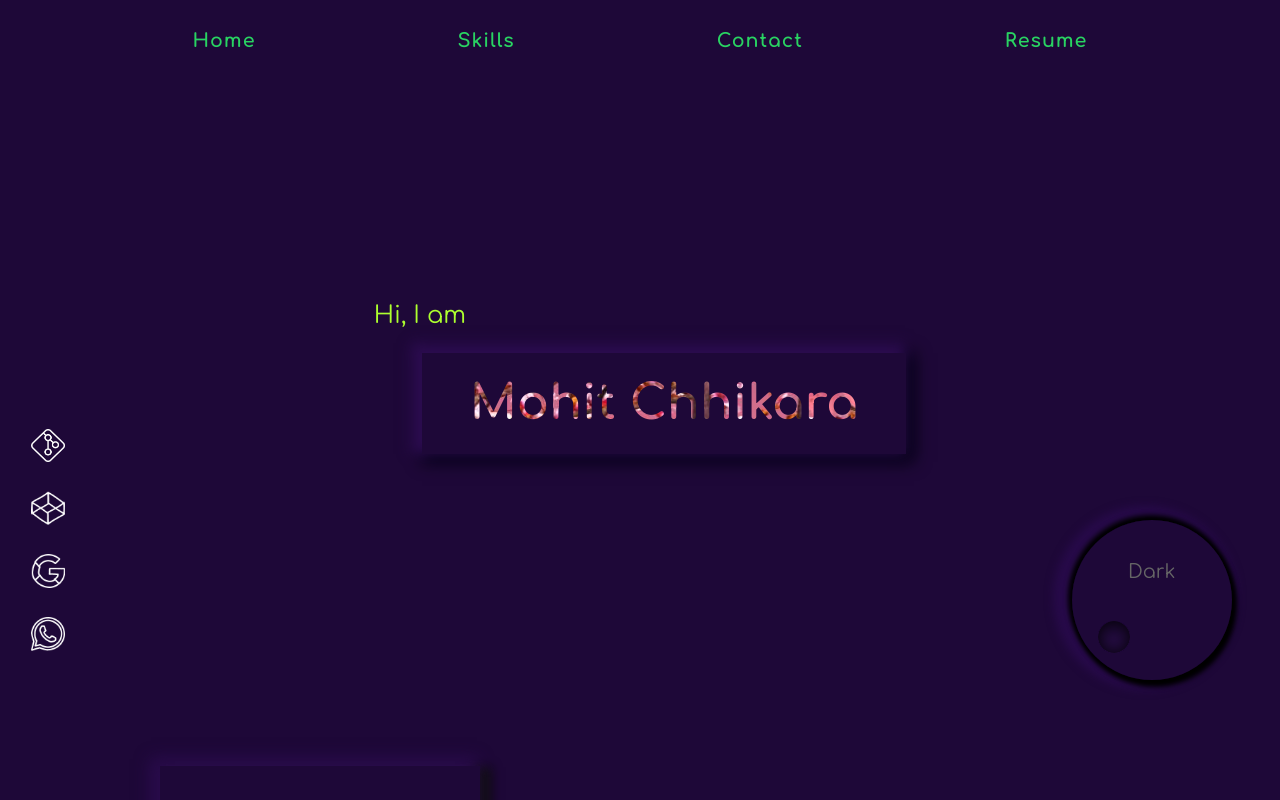
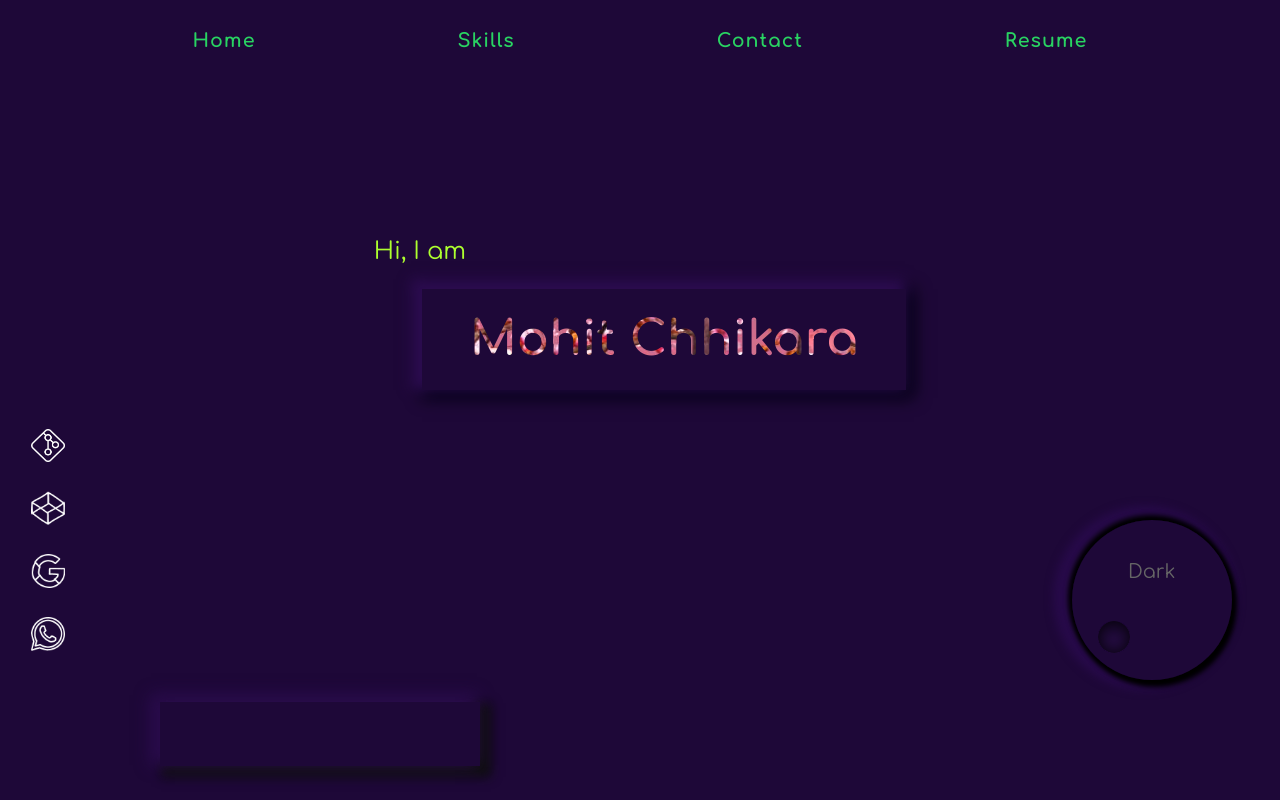
Before and after one commit to Tae-S/one, a React (Create React App) app: page / in a window 1280 px wide. Shown: the top 800 px of the page. Built offline with nearby package versions, Linux system fonts and the light colour scheme.

Commit message:
0.0.0.4.5
->info-name (container) has been moved up (top:-6.5em to top:-10.5em)

```diff
--- a/src/Components/homeStyles.css
+++ b/src/Components/homeStyles.css
@@ -16,7 +16,7 @@
     margin:auto;
     margin-top:0;
     position: relative;
-    top:-6.5em;
+    top:-10.5em;
     /* border:1px solid yellow; */
 
     display: flex;
```
